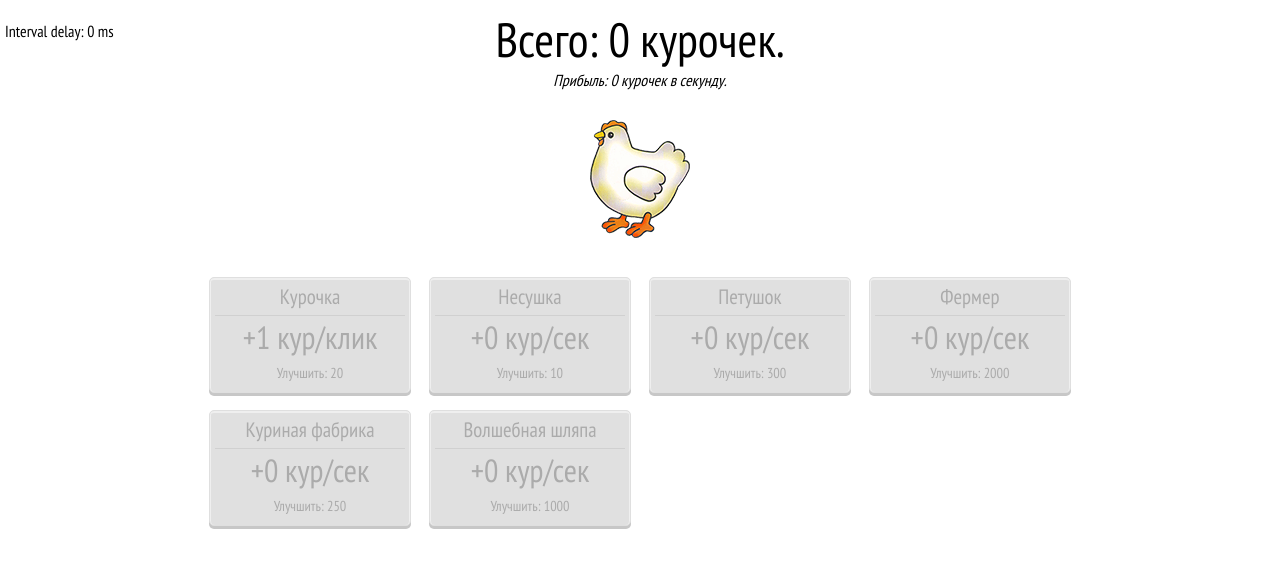
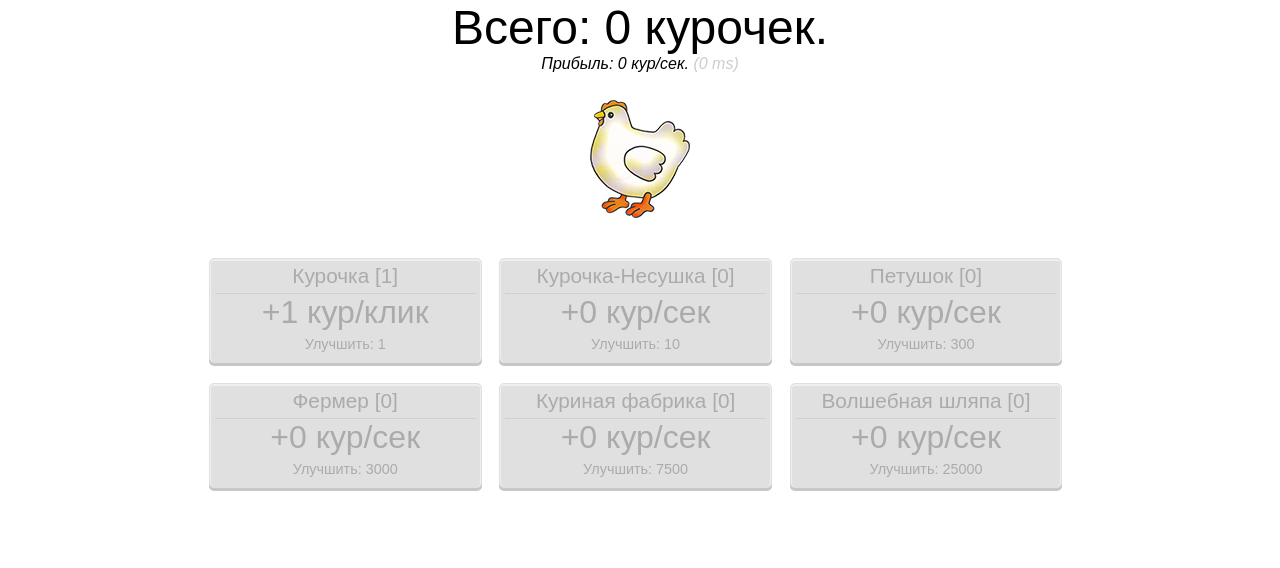
Before and after one commit to Kraigo/personal-practice, a PHP site: page /game.html in a window 1280 px wide. Shown: the top 568 px of the page. Run offline with PHP 8.4, Linux system fonts and the light colour scheme.

Commit message:
Chicken Game

```diff
--- a/ChickenGame/game.js
+++ b/ChickenGame/chicken.js
@@ -5,8 +5,9 @@ function Game() {
 		time: 1000,
 		money: 0,
 		moneyTarget: document.getElementById('moneyVal'),
-		profitTarget: document.getElementById('profitVal')
-
+		profitTarget: document.getElementById('profitVal'),
+		clickerTarget: document.getElementById('clicker'),
+		win: false
 	}
 	var dataTarget = document.getElementById('dataVal');
 
@@ -20,14 +21,14 @@ function Game() {
 			title: 'Курочка',
 			level: 1,
 			moneyClick: function() {
-				return this.level;
+				return Math.round(game.checkFactories()/100*this.level+this.level);
 			},
 			cost: function() {
-				return this.level*20;
+				return Math.pow(this.level, 3);
 			}
 		},
 		chicken: {
-			title: 'Несушка',
+			title: 'Курочка-Несушка',
 			level: 0,
 			money: function() {
 				return this.level;
@@ -53,27 +54,27 @@ function Game() {
 				return this.level*50;
 			},
 			cost: function() {
-				return (this.level+1)*2000;
+				return (this.level+1)*3000;
 			}
 		},
 		fabrika: {
 			title: 'Куриная фабрика',
 			level: 0,
 			money: function() {
-				return this.level*15;
+				return this.level*120;
 			},
 			cost: function() {
-				return (this.level+1)*250;
+				return (this.level+1)*7500;
 			}
 		},
 		maginhat: {
 			title: 'Волшебная шляпа',
 			level: 0,
 			money: function() {
-				return this.level*50;
+				return this.level*300;
 			},
 			cost: function() {
-				return (this.level+1)*1000;
+				return (this.level+1)*25000;
 			}
 		}
 	};
@@ -96,6 +97,11 @@ function Game() {
 		param.moneyTarget.innerHTML = param.money;
 
 		for (var f in game.factories) {
+
+		if (game.factories[f].moneyClick) {
+			game.factories[f].moneyClickTarget.innerHTML = game.factories[f].moneyClick();
+		}
+
 			if (param.money >= game.factories[f].cost()) {
 				game.factories[f].target.className = 'factory';
 			} else {
@@ -106,6 +112,10 @@ function Game() {
 
 	game.interval = function() {
 		var dataStart = Date.now();
+		if (param.money >= 1000000 && !param.win) {
+			alert ('У тебя 1,000,000 курочек!\nПобеда!\nПоделись с другими своим результатом!');
+			param.win = true;
+		}
 
 		param.money += game.checkFactories();
 		game.update();
@@ -117,10 +127,10 @@ function Game() {
 
 	function find(obj, childrenClass) {
 		for (var i = 0; i < obj.childNodes.length; i++) {
-		    if (obj.childNodes[i].className == childrenClass) {
-		      return obj.childNodes[i];
-		      break;
-		    }
+			if (obj.childNodes[i].className == childrenClass) {
+				return obj.childNodes[i];
+				break;
+			}
 		}
 		return null;
 	}
@@ -137,6 +147,7 @@ function Game() {
 				factory.moneyClickTarget.innerHTML = factory.moneyClick();
 			}
 
+	factory.titleTarget.innerHTML = factory.title + ' ['+factory.level+']'
 			factory.costTarget.innerHTML = factory.cost();
 			//factory.levelTarget.innerHTML = factory.level();
 
@@ -154,7 +165,7 @@ function Game() {
 			container.className = 'factory deactive';
 
 			elm.className = 'factory-title';
-			elm.innerHTML = game.factories[f].title;
+			elm.innerHTML = game.factories[f].title+ ' ['+factory.level+']';
 			factory.titleTarget = elm.cloneNode(true);
 			container.appendChild(factory.titleTarget);
 
@@ -177,25 +188,6 @@ function Game() {
 			factory.costTarget = elm.cloneNode(true);
 			container.appendChild(factory.costTarget);
 
-
-			// if (game.factories[f].money) {
-			// 	elm_money.className = 'factory-money';
-			// 	elm_money.innerHTML = game.factories[f].money();
-			// }
-
-			// if (game.factories[f].moneyClick) {
-			// 	elm_money.className = 'factory-money';
-			// 	elm_money.innerHTML = game.factories[f].moneyClick();
-			// }
-
-
-
-
-			// elm_cost.className = 'factory-cost';
-			// elm_cost.innerHTML = game.factories[f].cost();
-
-
-
 			container.onclick = function() {
 				factoryUpgrade(game.factories[this.id]);
 			}
@@ -205,7 +197,25 @@ function Game() {
 			document.getElementById('factoriesContainer').appendChild(container);
 		}
 
+	var eventType;
+	if ('ontouchstart' in window) {
+		eventType = 'touchstart';
+	} else if (window.navigator.pointerEnabled) {
+		eventType = "pointerdown";
+	} else if (window.navigator.msPointerEnabled) {
+		eventType = "MSPointerDown";
+	} else {
+		eventType = "click";
+	}
+	param.clickerTarget.addEventListener(eventType, function(event) {
+			game.click();
+		}, false);
+
+
 		game.interval();
 	}
 	return init();
 }
+
+
+var chicken = new Game();
--- a/ChickenGame/game.html
+++ b/ChickenGame/game.html
@@ -3,35 +3,20 @@
 <head>
 	<meta charset="UTF-8">
 	<title>Document</title>
-	<link rel="stylesheet" href="game.css">
-	<link href='http://fonts.googleapis.com/css?family=PT+Sans+Narrow:400,700&subset=latin,cyrillic' rel='stylesheet' type='text/css'>
-</head>
+	<link rel="stylesheet" href="style.css">
 <body>
 	<div class="layout">
-
-		<p class="total"> Всего: <span id="moneyVal">0</span> курочек.</p>
-		<p class="total-sec"> Прибыль: <span id="profitVal">0</span> курочек в секунду.</p>
+		<div class="header">
+			<p class="total"> Всего: <span id="moneyVal">0</span> курочек.</p>
+			<p class="total-sec"> Прибыль: <span id="profitVal">0</span> кур/сек. <i class="console-data">(<span id="dataVal"></span> ms)</i></p>
+		</div>
 		<div class="clicker-container">
-			<button id="clicker" class="clicker" onClick="chicken.click();"></button>
+			<button id="clicker" class="clicker"></button>
 		</div>
-
 
 		<div id="factoriesContainer"></div>
 	</div>
-
-	<div class="console" style="position: absolute; top: 0; left: 0; padding: 5px;">
-		<p>Interval delay: <span id="dataVal"></span> ms</p>
-	</div>
-
-
-
-<script src="game.js"></script>
-<script>
-	var chicken = new Game();
-</script>
-
-
-
+	<script src="chicken.js"></script>
 
 </body>
 </html>
--- a/ChickenGame/game.css
+++ b/ChickenGame/style.css
@@ -1,14 +1,35 @@
+html {
+	-ms-touch-action: manipulation;
+	touch-action: manipulation;
+	-webkit-user-select: none;
+	-moz-user-select: none;
+	user-select: none;
+	font-size: 14px;
+}
 body {
 	font-family: 'PT Sans Narrow', sans-serif;
 }
 .layout {
-	width: 880px;
+	max-width: 880px;
 	margin: 0 auto;
+}
+
+.console-data {
+	color: #ccc;
+}
+
+.header {
+	position: fixed;
+	top: 0;
+	left: 0;
+	width: 100%;
+	text-align: center;
+	background-color: #fff;
 }
 
 
 .total {
-	font-size: 3em;
+	font-size: 1.5em;
 	margin: 0;
 	text-align: center;
 }
@@ -19,14 +40,14 @@ body {
 }
 .clicker-container {
 	text-align: center;
-	margin: 20px 0;
+	margin: 55px 0 20px
 }
 
 .clicker {
 	width: 120px;
 	height: 138px;
 	padding: 10px;
-	background-image: url(images/chicken.png);
+	background-image:  url('chicken.png');
 	background-position: center;
 	background-repeat: no-repeat;
 	background-color: transparent;
@@ -45,16 +66,24 @@ body {
 	-moz-box-shadow: none;
 	box-shadow: none;
 }
+.button {
+	-webkit-tap-highlight-color: rgba(0,0,0,0);
+	-moz-tap-highlight-color: rgba(0,0,0,0);
+}
 
 
-
+#factoriesContainer:after {
+	content: '';
+	display: table;
+	clear: both;
+}
 .factory {
 	color: #000;
 	border: 1px solid #C8C2AA;
 	background-color: #E4DFCB;
 	padding: 5px;
-	width: 23%;
-	margin: 1%;
+	width: 98%;
+	margin: 10px 1%;
 	border-radius: 5px;
 	box-shadow: 0 3px #B0A98D,
 	inset 0 2px #F5F2E4,
@@ -103,12 +132,20 @@ body {
 .factory-title {
 	margin: 0;
 	padding-bottom: 5px;
-	font-size: 1.3em;
+	font-size: 1em;
 	border-bottom: 1px solid #DFD6B2;
+	overflow: hidden;
+	white-space: nowrap;
+	text-overflow: ellipsis;
 }
 .factory-money {
 	margin: 0;
-	font-size: 2em;
+	font-size: 1.2em;
+}
+.factory p {
+	overflow: hidden;
+	white-space: nowrap;
+	text-overflow: ellipsis;
 }
 .factory-money:before {content: '+';}
 .factory-money:after {content: ' кур/сек';}
@@ -118,3 +155,15 @@ body {
 	font-size: 0.9em;
 }
 .factory-cost:before {content: 'Улучшить: ';}
+
+@media (min-width: 320px) {
+	.factory { width: 48%}
+}
+@media (min-width: 768px) {
+	.factory { width: 31%;  }
+	.factory-title {font-size: 1.3em}
+	.factory-money {font-size: 2em;}
+	.total {font-size: 3em;}
+	body {font-size: 16px;}
+	.clicker-container {margin-top: 90px;}
+}
```
Also changed, not shown: ChickenGame/chicken.png (added), ChickenGame/images/chicken.png (deleted). Lines whose indentation alone changed are shown as unchanged.
